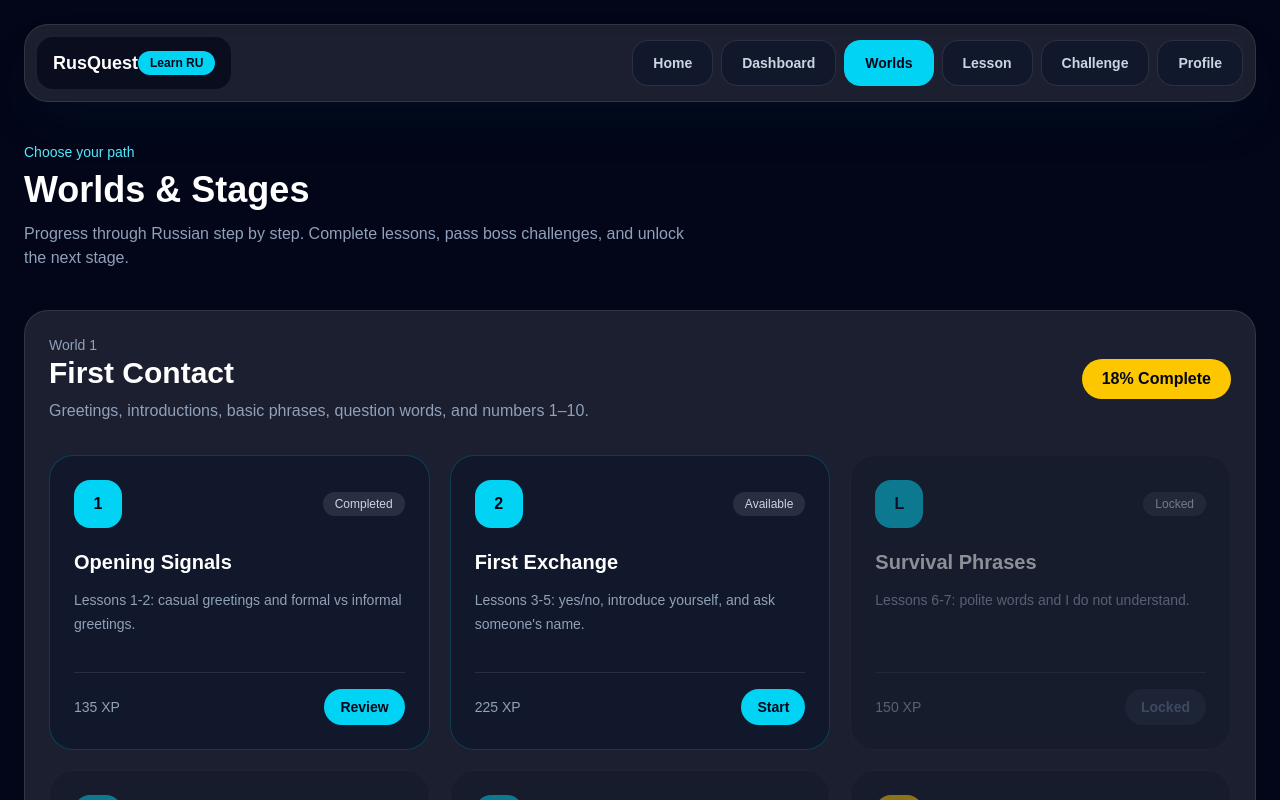
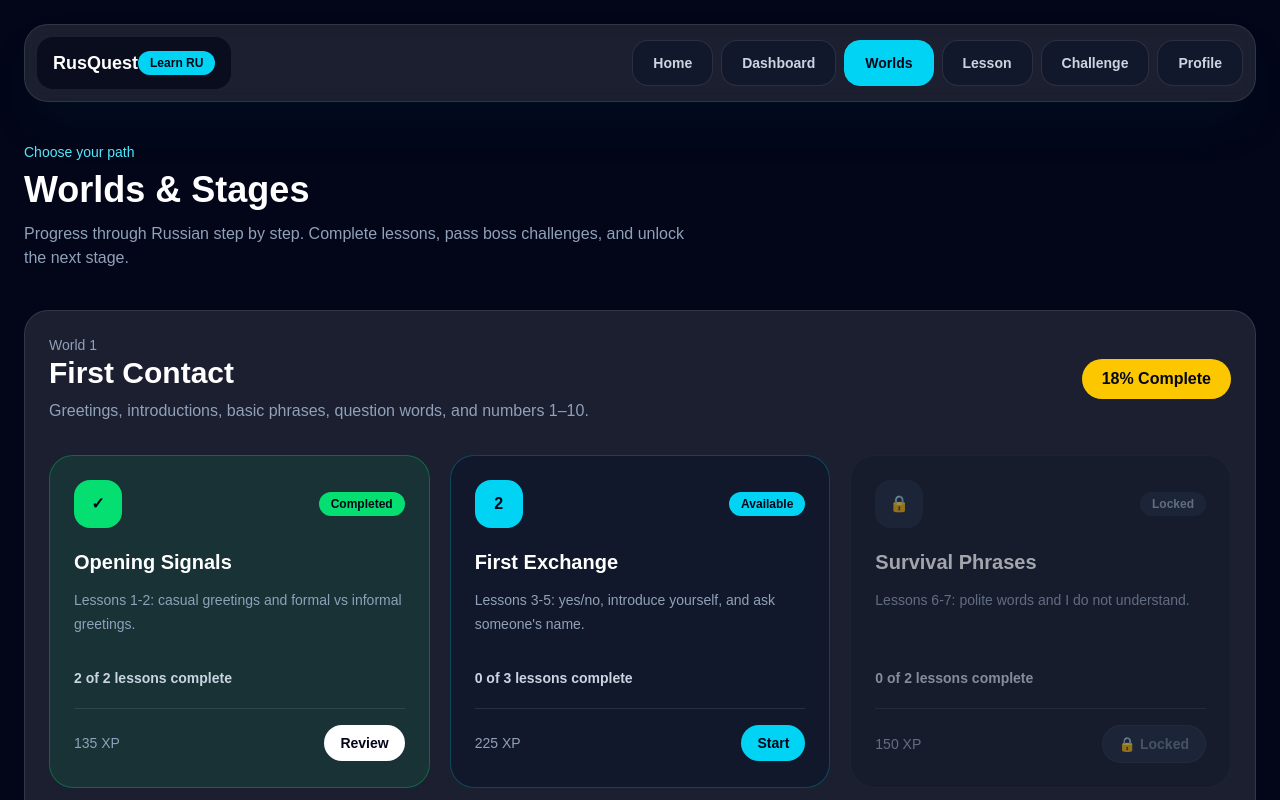
Before and after one commit to ayhampeter-debug/russian-learning-platform, a Next.js app: page /worlds in a window 1280 px wide. Shown: the top 800 px of the page. Built offline with nearby package versions, Linux system fonts and the light colour scheme.

Commit message:
Polish progress UI and add reset progress

```diff
--- a/app/dashboard/page.tsx
+++ b/app/dashboard/page.tsx
@@ -6,6 +6,7 @@ import {
   getLessonProgressState,
   getProgressSummary,
   getProgressStatusLabel,
+  resetProgress,
   useProgress,
 } from "@/lib/progress-storage";
 import Link from "next/link";
@@ -28,6 +29,17 @@ export default function DashboardPage() {
             </p>
           </div>
 
+          <div className="flex flex-col gap-3 sm:flex-row sm:items-center">
+            <button
+              type="button"
+              onClick={() => {
+                resetProgress();
+                window.location.reload();
+              }}
+              className="rounded-full border border-red-400/30 px-4 py-2 text-sm font-semibold text-red-200 transition hover:border-red-300/60 hover:bg-red-400/10"
+            >
+              Reset Progress
+            </button>
             <Link
               href={summary.continueHref}
               className="rounded-full bg-cyan-400 px-6 py-3 text-center font-semibold text-slate-950 transition hover:bg-cyan-300"
@@ -35,19 +47,32 @@ export default function DashboardPage() {
               {summary.continueLabel}
             </Link>
           </div>
+        </div>
 
         <div className="grid gap-6 md:grid-cols-4">
-          <StatCard title="Total XP" value={progress.totalXp.toLocaleString()} icon="XP" />
+          <StatCard
+            title="XP Earned"
+            value={progress.totalXp.toLocaleString()}
+            icon="⚡"
+            label="Total experience points"
+          />
           <StatCard
             title="Current Streak"
             value={`${progress.currentStreak} days`}
-            icon="St"
+            icon="🔥"
+            label="Days practiced in a row"
           />
-          <StatCard title="Hearts" value={progress.hearts.toString()} icon="Ht" />
+          <StatCard
+            title="Hearts"
+            value={progress.hearts.toString()}
+            icon="❤️"
+            label="Mistakes you can absorb"
+          />
           <StatCard
             title="Achievements"
             value={userProgress.achievementsEarned.length.toString()}
-            icon="Ac"
+            icon="🏆"
+            label="Badges unlocked"
           />
         </div>
 
@@ -124,16 +149,25 @@ function StatCard({
   title,
   value,
   icon,
+  label,
 }: {
   title: string;
   value: string;
   icon: string;
+  label: string;
 }) {
   return (
     <div className="rounded-3xl border border-white/10 bg-white/10 p-6">
-      <div className="text-3xl">{icon}</div>
-      <p className="mt-4 text-sm text-slate-400">{title}</p>
-      <p className="mt-1 text-3xl font-bold">{value}</p>
+      <div className="flex items-center gap-3">
+        <span className="flex h-12 w-12 items-center justify-center rounded-2xl bg-slate-900 text-2xl">
+          {icon}
+        </span>
+        <div>
+          <p className="font-semibold">{title}</p>
+          <p className="text-sm text-slate-400">{label}</p>
+        </div>
+      </div>
+      <p className="mt-5 text-3xl font-bold">{value}</p>
     </div>
   );
 }
@@ -155,7 +189,7 @@ function LessonMiniCard({
           : "border-white/10 bg-slate-900/70"
       }`}
     >
-      <p className="font-semibold">{locked ? "Locked: " : ""}{title}</p>
+      <p className="font-semibold">{locked ? "🔒 Locked: " : ""}{title}</p>
       <p className="mt-2 text-sm text-slate-400">{status}</p>
     </div>
   );
--- a/app/worlds/page.tsx
+++ b/app/worlds/page.tsx
@@ -47,6 +47,12 @@ export default function WorldsPage() {
             {worldOne.stages.map((stage) => {
               const stageState = getStageProgressState(stage.id, progress);
               const lessonId = getNextStageLessonId(stage.id, progress);
+              const stageLessons = worldOne.lessons.filter(
+                (lesson) => lesson.stageId === stage.id,
+              );
+              const completedLessonCount = stageLessons.filter((lesson) =>
+                progress.completedLessonIds.includes(lesson.id),
+              ).length;
 
               return (
                 <StageCard
@@ -60,6 +66,8 @@ export default function WorldsPage() {
                   xp={`${stage.xp} XP`}
                   boss={stage.boss}
                   lessonId={lessonId}
+                  completedLessonCount={completedLessonCount}
+                  lessonCount={stageLessons.length}
                 />
               );
             })}
@@ -80,6 +88,8 @@ function StageCard({
   xp,
   boss = false,
   lessonId,
+  completedLessonCount,
+  lessonCount,
 }: {
   number: string;
   title: string;
@@ -90,32 +100,57 @@ function StageCard({
   xp: string;
   boss?: boolean;
   lessonId?: string;
+  completedLessonCount: number;
+  lessonCount: number;
 }) {
   const href = boss ? "/challenge" : lessonId ? `/lesson/${lessonId}` : undefined;
-  const actionLabel = status === "Completed" ? "Review" : boss ? "Start Boss" : "Start";
+  const isCompleted = status === "Completed";
+  const isAvailable = statusLabel === "Available";
+  const actionLabel = isCompleted
+    ? boss
+      ? "Replay Boss"
+      : "Review"
+    : boss
+      ? "Start Boss"
+      : completedLessonCount > 0
+        ? "Continue"
+        : "Start";
+  const badgeLabel = boss
+    ? isCompleted
+      ? "Boss Completed"
+      : isAvailable
+        ? "Boss Unlocked"
+        : "Boss Locked"
+    : statusLabel;
 
   return (
     <div
       className={`rounded-3xl border p-6 transition ${
         locked
-          ? "border-white/5 bg-slate-900/50 opacity-50"
-          : "border-cyan-400/20 bg-slate-900/80 hover:border-cyan-400/50"
+          ? "border-white/5 bg-slate-900/45 opacity-60"
+          : isCompleted
+            ? "border-green-400/30 bg-green-400/10"
+            : boss
+              ? "border-yellow-400/30 bg-slate-900/80 hover:border-yellow-300/60"
+              : "border-cyan-400/25 bg-slate-900/80 hover:border-cyan-300/60"
       }`}
     >
       <div className="mb-5 flex items-center justify-between">
         <div
           className={`flex h-12 w-12 items-center justify-center rounded-2xl font-bold ${
-            boss
-              ? "bg-yellow-400 text-slate-950"
-              : "bg-cyan-400 text-slate-950"
+            locked
+              ? "bg-slate-800 text-slate-500"
+              : isCompleted
+                ? "bg-green-400 text-slate-950"
+                : boss
+                  ? "bg-yellow-400 text-slate-950"
+                  : "bg-cyan-400 text-slate-950"
           }`}
         >
-          {locked && !boss ? "L" : number}
+          {locked ? "🔒" : boss ? "★" : isCompleted ? "✓" : number}
         </div>
 
-        <span className="rounded-full bg-white/10 px-3 py-1 text-xs text-slate-300">
-          {statusLabel}
-        </span>
+        <StatusBadge label={badgeLabel} locked={locked} completed={isCompleted} boss={boss} />
       </div>
 
       <h3 className="text-xl font-bold">{title}</h3>
@@ -123,19 +158,31 @@ function StageCard({
         {description}
       </p>
 
+      {!boss && (
+        <p className="mt-4 text-sm font-semibold text-slate-300">
+          {completedLessonCount} of {lessonCount} lessons complete
+        </p>
+      )}
+
       <div className="mt-5 flex items-center justify-between border-t border-white/10 pt-4">
         <span className="text-sm text-slate-400">{xp}</span>
         {locked || !href ? (
           <button
             disabled
-            className="rounded-full bg-slate-800 px-4 py-2 text-sm font-semibold text-slate-500"
+            className="cursor-not-allowed rounded-full border border-white/5 bg-slate-800 px-4 py-2 text-sm font-semibold text-slate-500"
           >
-            Locked
+            🔒 Locked
           </button>
         ) : (
           <Link
             href={href}
-            className="rounded-full bg-cyan-400 px-4 py-2 text-sm font-semibold text-slate-950 hover:bg-cyan-300"
+            className={`rounded-full px-4 py-2 text-sm font-semibold text-slate-950 ${
+              isCompleted
+                ? "bg-white hover:bg-slate-200"
+                : boss
+                  ? "bg-yellow-400 hover:bg-yellow-300"
+                  : "bg-cyan-400 hover:bg-cyan-300"
+            }`}
           >
             {actionLabel}
           </Link>
@@ -144,3 +191,29 @@ function StageCard({
     </div>
   );
 }
+
+function StatusBadge({
+  label,
+  locked,
+  completed,
+  boss,
+}: {
+  label: string;
+  locked: boolean;
+  completed: boolean;
+  boss: boolean;
+}) {
+  const badgeClass = locked
+    ? "bg-slate-800 text-slate-400"
+    : completed
+      ? "bg-green-400 text-slate-950"
+      : boss
+        ? "bg-yellow-400 text-slate-950"
+        : "bg-cyan-400 text-slate-950";
+
+  return (
+    <span className={`rounded-full px-3 py-1 text-xs font-bold ${badgeClass}`}>
+      {label}
+    </span>
+  );
+}
--- a/lib/progress-storage.ts
+++ b/lib/progress-storage.ts
@@ -127,6 +127,22 @@ export function saveProgress(progress: SavedProgress) {
     window.dispatchEvent(new Event(progressChangeEventName));
   } catch {
     // Storage can fail in private browsing or under quota pressure; keep the app usable.
+  }
+}
+
+export function resetProgress() {
+  if (!canUseLocalStorage()) {
+    return;
+  }
+
+  try {
+    window.localStorage.removeItem(progressStorageKey);
+    cachedStorageValue = null;
+    cachedProgress = fallbackProgress;
+    hasCachedProgress = false;
+    window.dispatchEvent(new Event(progressChangeEventName));
+  } catch {
+    // Keep reset non-blocking if localStorage is unavailable.
   }
 }
 
```
Lines whose indentation alone changed are shown as unchanged.
